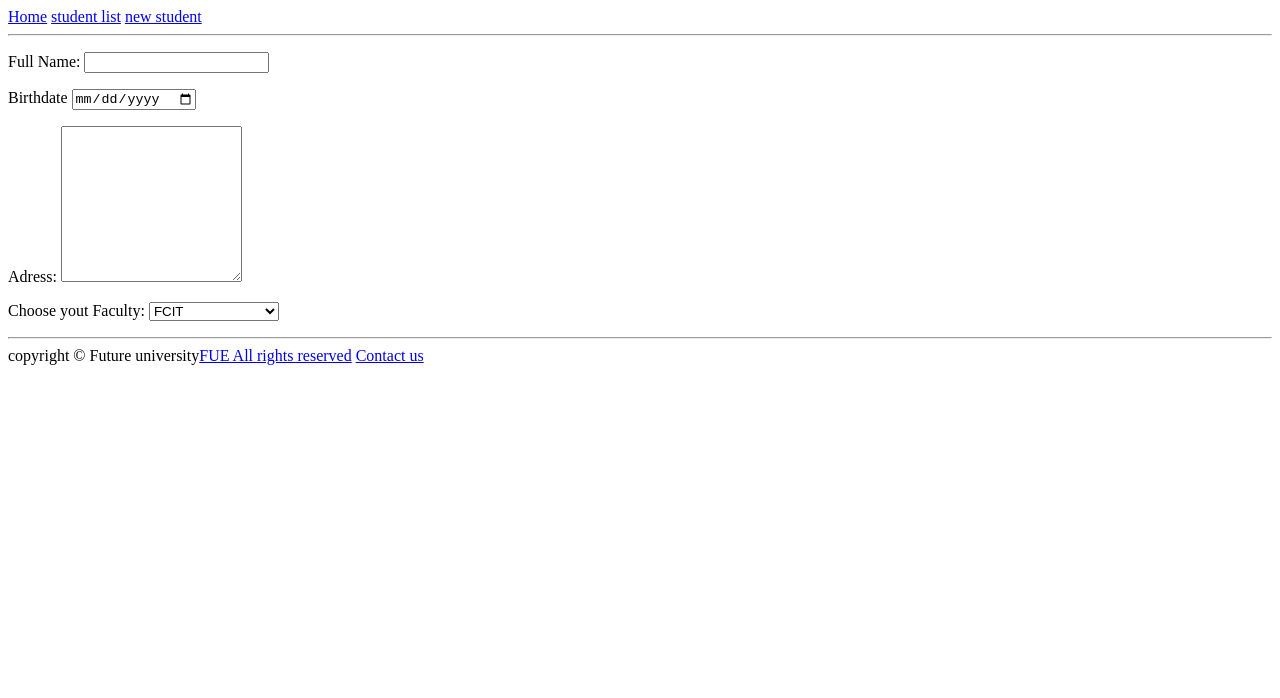
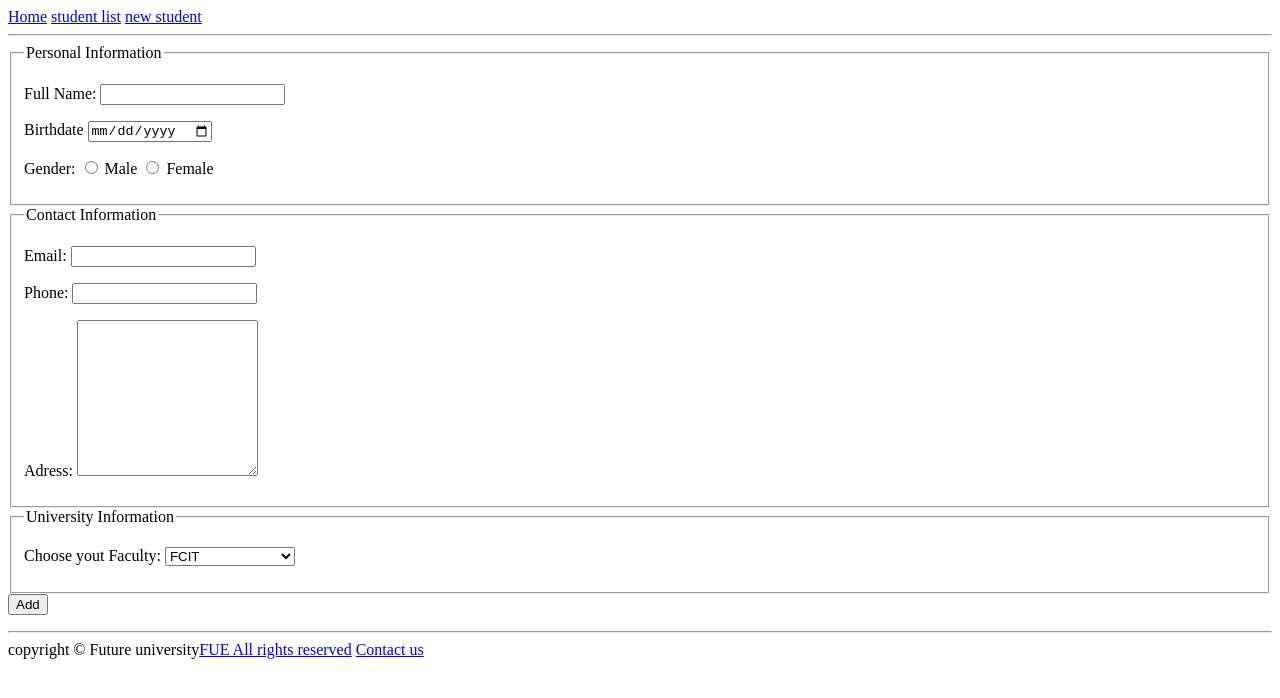
Before and after one commit to 20193486/dm324, a plain HTML site: page project/newstudent.html in a window 1280 px wide. Drawn offline with Linux system fonts and the light colour scheme.

Commit message:
Update newstudent.html

```diff
--- a/project/newstudent.html
+++ b/project/newstudent.html
@@ -7,7 +7,9 @@
 <a href="studentlist.html" target="blank">student list</a>
 <a href="newstudent.html" target="blank">new student</a>
 <hr>
-<form action="#" method="post">
+<form action="#" method="get">
+    <fieldset >
+        <legend>Personal Information</legend>
     <p>
         <label>Full Name:
             <input type="text" name="txtname">
@@ -18,12 +20,42 @@
             <input type="date" name="txtBD">
         </label>
     </p>
+    <p>
+        <label>
+            Gender:
+            <input type="radio" name="gender" value="male">
+            Male
+            <input type="radio" name="gender" value="female">
+            Female
+        </label>
+    </p>
+    </fieldset>
+    <fieldset>
+        <legend>Contact Information</legend>
+
+    <p>
+        <label>
+            Email:
+            <input type="email" name="txtEmail">
+
+        </label>
+    </p>
+    <p>
+        <label>
+            Phone:
+            <input type="tel" name="txtPhone">
+
+        </label>
+    </p>
     <P>
         <Label>
             Adress:
             <textarea rows="10" cols="20" name="txtarea"></textarea>
         </Label>
         </P>
+        </fieldset>
+        <fieldset>
+            <legend>University Information</legend>
         <p>
             <Label>
                 Choose yout Faculty:
@@ -34,6 +66,8 @@
                 </select>
             </Label>
         </p>
+    </fieldset>
+    <input type="submit" class="button" value="Add" name="add">
 </form>
 <hr>
 </body>
```
